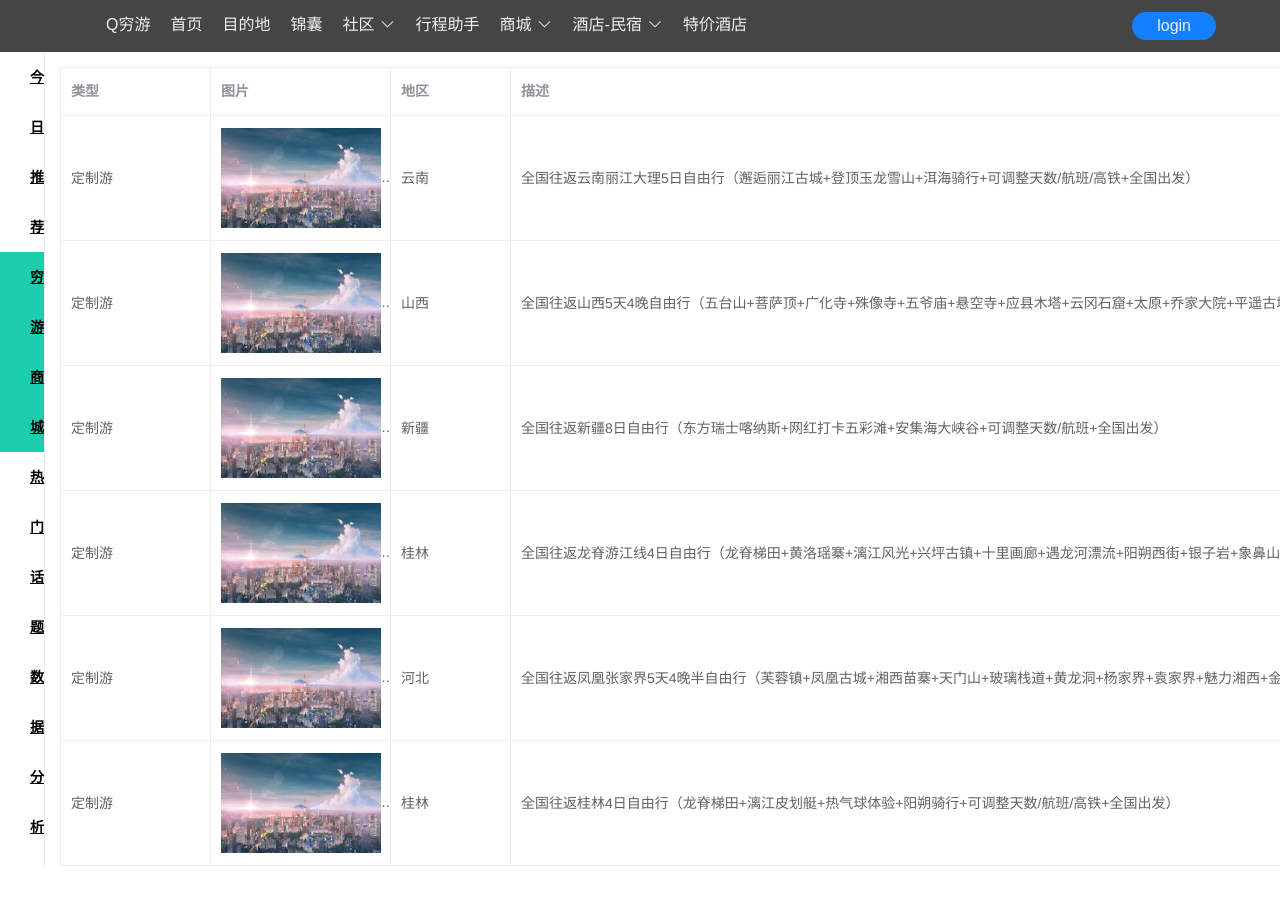
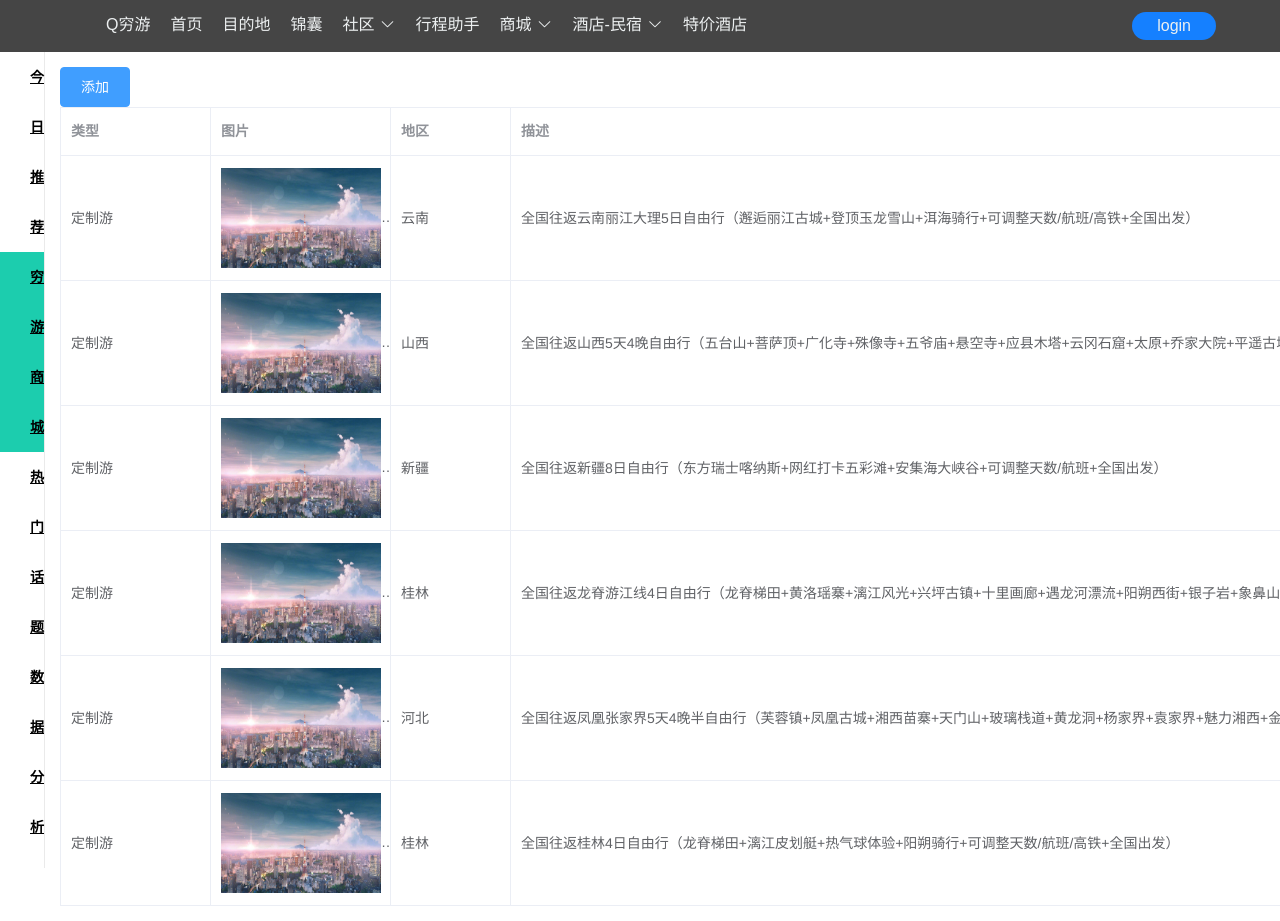
Before and after one commit to Funny1124/walking-with-the-wind, a Vue app: page /admin/ShopManagement in a window 1280 px wide. Shown: the top 921 px of the page. Before the commit the page ends 881 px from the top, so only its background shows below. Built offline with nearby package versions, Linux system fonts and the light colour scheme.

Commit message:
增删改功能性测试可实现

```diff
--- a/src/components/ShopManagement.vue
+++ b/src/components/ShopManagement.vue
@@ -1,4 +1,11 @@
 <template>
+  <div>
+    <el-button
+      type="primary"
+      size="big"
+      @click="handleAdd">添加
+    </el-button>
+
     <el-table
       :data="$store.state.shop_item"
       border
@@ -46,22 +53,35 @@
         </template>
       </el-table-column>
     </el-table>
+  </div>
 </template>
 
 <script>
 export default {
   name: 'ShopManagement',
+  data () {
+    return {
+      temp_item: {
+        type: '自由',
+        region: '深圳',
+        image: '',
+        description: '的弗兰克噶不好认个人工',
+        price: '￥998'
+      }
+    }
+  },
   methods: {
     handleEdit (index, row) {
       console.log(index, row)
+      this.$store.commit('edit_shop_item', [index, this.temp_item])
     },
     handleDelete (index, row) {
       console.log(index, row)
       this.$store.commit('delete_shop_item', index)
+    },
+    handleAdd () {
+      this.$store.commit('add_shop_item', this.temp_item)
     }
-  },
-  data () {
-    return {}
   }
 }
 </script>
--- a/src/store/index.js
+++ b/src/store/index.js
@@ -50,7 +50,6 @@ export default new Vuex.Store({
     ],
     shop_item: [
       {
-        id: '0',
         type: '定制游',
         region: '云南',
         image: require('../assets/img/city.jpg'),
@@ -58,7 +57,6 @@ export default new Vuex.Store({
         price: '￥1998'
       },
       {
-        id: '0',
         type: '定制游',
         region: '山西',
         image: require('../assets/img/city.jpg'),
@@ -143,6 +141,19 @@ export default new Vuex.Store({
     delete_shop_item (state, index) {
       // 增加一个带参数的mutations方法
       state.shop_item.splice(index, 1)
+    },
+    edit_shop_item (state, [index, item]) {
+      //   // 增加一个带参数的mutations方法
+      state.shop_item[index] = item
+      //   // state.shop_item[index].type=item.type
+      //   // state.shop_item[index].region=item.region
+      //   // state.shop_item[index].image=item.image
+      //   // state.shop_item[index].description=item.description
+      //   // state.shop_item[index].price=item.price
+    },
+    add_shop_item (state, item) {
+      // 增加一个带参数的mutations方法
+      state.shop_item.push(item)
     }
   },
   actions: {},
```
Lines whose indentation alone changed are shown as unchanged.
